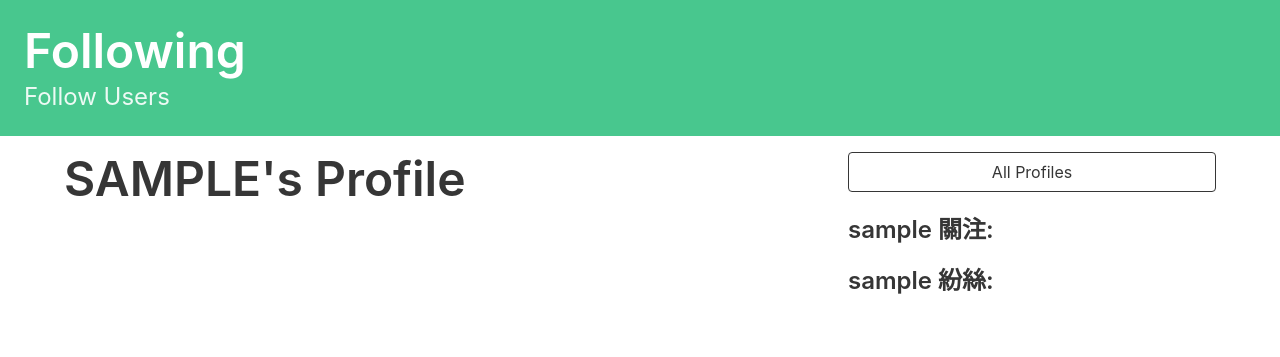
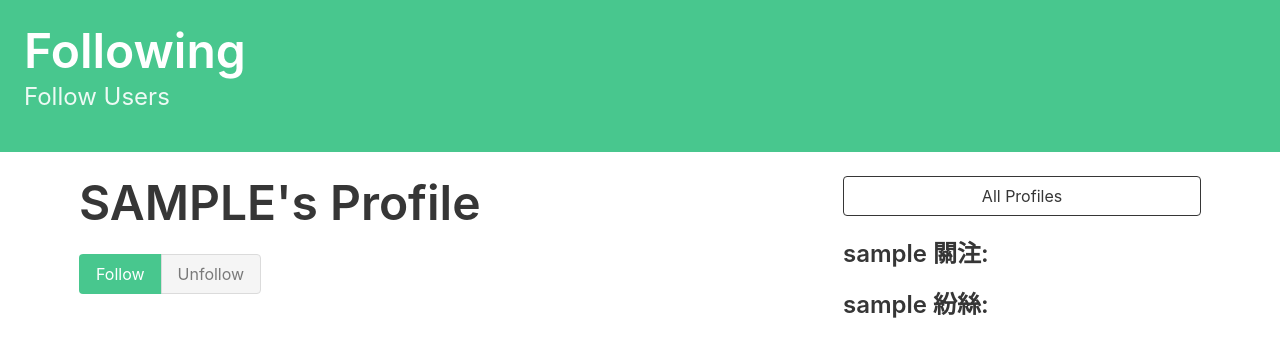
Before and after one commit to ChrisXiaoChengShu/following_system, a Django app: a page that uses following/templates/base.html in a window 1280 px wide. Shown: the top 357 px of the page. Run offline with Django 3.2, Linux system fonts and the light colour scheme; tables that the repository leaves empty hold one stand-in row (values such as "Sample post"); some libraries are stand-ins or nearby versions.

Commit message:
feat(following-app): add follow unfollow button

```diff
--- a/following/func.py
+++ b/following/func.py
@@ -27,3 +27,11 @@ def get_eyes_on(user):
     follow_q = _get_follow(user)
     followed_q = _get_followed(user)
     return follow_q.exclude(followed__username__in=followed_q.values_list('user__username'))
+
+
+def follow(user: User, follower: User):
+    Follow.objects.get_or_create(user=user, followed=follower)
+
+
+def unfollow(user: User, follower: User):
+    Follow.objects.filter(user=user, followed=follower).delete()
--- a/following/templates/base.html
+++ b/following/templates/base.html
@@ -7,6 +7,8 @@
     <!-- Include the Bulma CSS framework for styling -->
     <link rel="stylesheet"
           href="https://cdn.jsdelivr.net/npm/bulma@0.9.3/css/bulma.min.css">
+    <link rel="stylesheet" href="https://maxcdn.bootstrapcdn.com/bootstrap/4.3.1/css/bootstrap.min.css">
+    <link rel="stylesheet" href="https://maxcdn.bootstrapcdn.com/bootstrap/4.0.0/css/bootstrap.min.css" integrity="sha384-Gn5384xqQ1aoWXA+058RXPxPg6fy4IWvTNh0E263XmFcJlSAwiGgFAW/dAiS6JXm" crossorigin="anonymous">
     <title>Following</title>
 </head>
 <body>
--- a/following/templates/user.html
+++ b/following/templates/user.html
@@ -3,13 +3,23 @@
 {% block content %}
 
 <div class="column">
-
     <div class="block">
     <h1 class="title is-1">
         {{user.username|upper}}'s Profile
     </h1>
     </div>
-
+    <form method="post">
+        {% csrf_token %}
+        <div class="buttons has-addons">
+            {% if not is_follow and not is_friends %}
+                <button class="button is-success" name="follow" value="follow">Follow</button>
+                <button class="button is-danger is-static">Unfollow</button>
+            {% else %}
+                <button class="button is-success is-static">Follow</button>
+                <button class="button is-danger" name="follow" value="unfollow">Unfollow</button>
+            {% endif %}
+        </div>
+    </form>
 </div>
 
 <div class="column is-one-third">
--- a/following/views.py
+++ b/following/views.py
@@ -1,6 +1,8 @@
+from itertools import chain
+
 from django.contrib.auth.models import User
 from django.shortcuts import render
-from .func import get_fans, get_friends, get_eyes_on
+from .func import get_fans, get_friends, get_eyes_on, follow, unfollow
 
 
 def index(request):
@@ -13,14 +15,29 @@ def user_list(request):
 
 
 def user_page(request, pk):
+    cur_user = request.user
     user = User.objects.get(username=pk)
+    tab_action = request.GET.get('tab_action', 'eye_on')
+
+    if request.method == "POST":
+        data = request.POST
+        action = data.get("follow")
+        if action == "follow":
+            follow(cur_user, user)
+        elif action == "unfollow":
+            unfollow(cur_user, user)
+
     return render(
         request,
         "user.html",
         {
+            'is_follow': cur_user.username in [u.fan_name() for u in get_fans(user)],
+            'is_friends': cur_user.username in [u.friend_name() for u in get_friends(user)],
+            'cur_user': cur_user,
             'user': user,
             "eyes_on": get_eyes_on(user),
             "fans": get_fans(user),
             "friends": get_friends(user),
+            "tab_action": tab_action,
         }
     )
```
